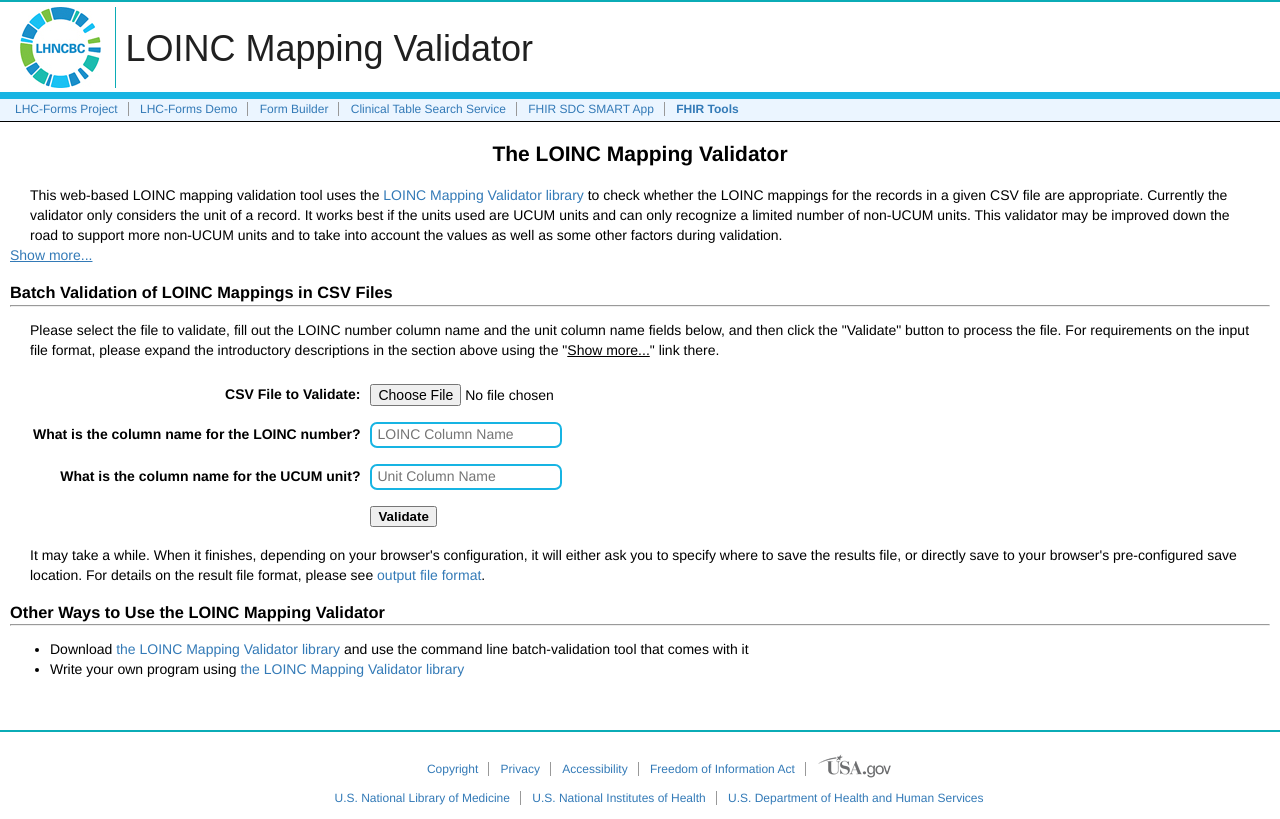
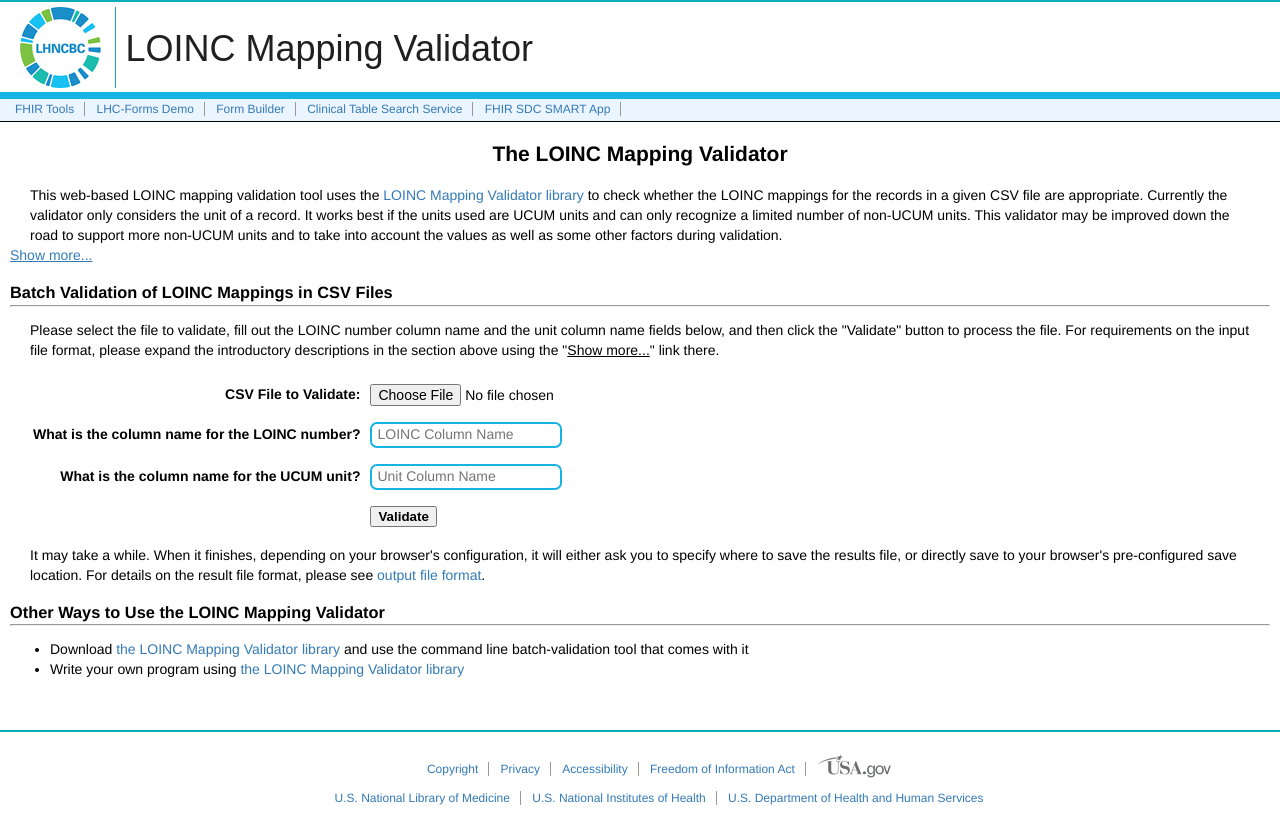
Before and after one commit to LHNCBC/loinc-mapping-validator, a website built with webpack: page index.html in a window 1280 px wide. Built offline with nearby package versions, Linux system fonts and the light colour scheme; a web font is replaced by a local one.

Commit message:
Fixed "open in new tab" and "absolute url".

```diff
--- a/index.html
+++ b/index.html
@@ -59,13 +59,12 @@
     <!-- end page header -->
 
     <ul class="nav-links horz-list">
-      <li><a href="https://lhncbc.nlm.nih.gov/project/lhc-forms" target="_blank" rel="noopener noreferrer">LHC-Forms Project</a></li>
-      <li><a href="https://lhcforms.nlm.nih.gov" target="_blank" rel="noopener noreferrer">LHC-Forms Demo</a></li>
+      <li><a href="/" rel="noopener noreferrer">FHIR Tools</a></li>
+      <li><a href="/lhcforms" rel="noopener noreferrer">LHC-Forms Demo</a></li>
       <li><a href="https://lhcformbuilder.nlm.nih.gov" target="_blank" rel="noopener noreferrer">Form Builder</a></li>
       <li><a href="https://clinicaltables.nlm.nih.gov"
              target="_blank" rel="noopener noreferrer">Clinical Table Search Service</a></li>
-      <li><a id="sdcPageLink" href="https://lhcforms.nlm.nih.gov/sdc">FHIR SDC SMART App</a></li>
-      <li class="last-item"><a id="fhirLink" class=current href="https://lhcforms.nlm.nih.gov/fhir">FHIR Tools</a></li>
+      <li><a id="sdcPageLink" href="/sdc">FHIR SDC SMART App</a></li>
     </ul>
 
     <div class="page-content">
```
